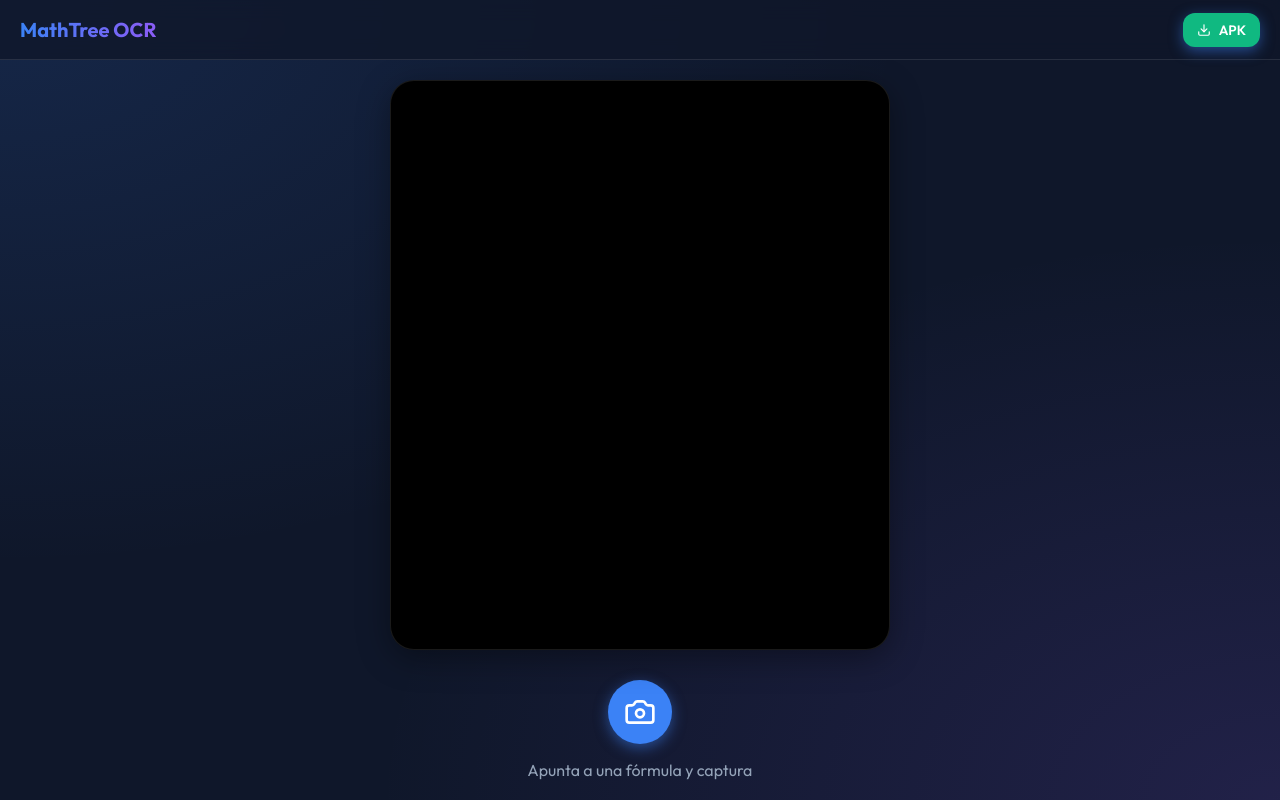
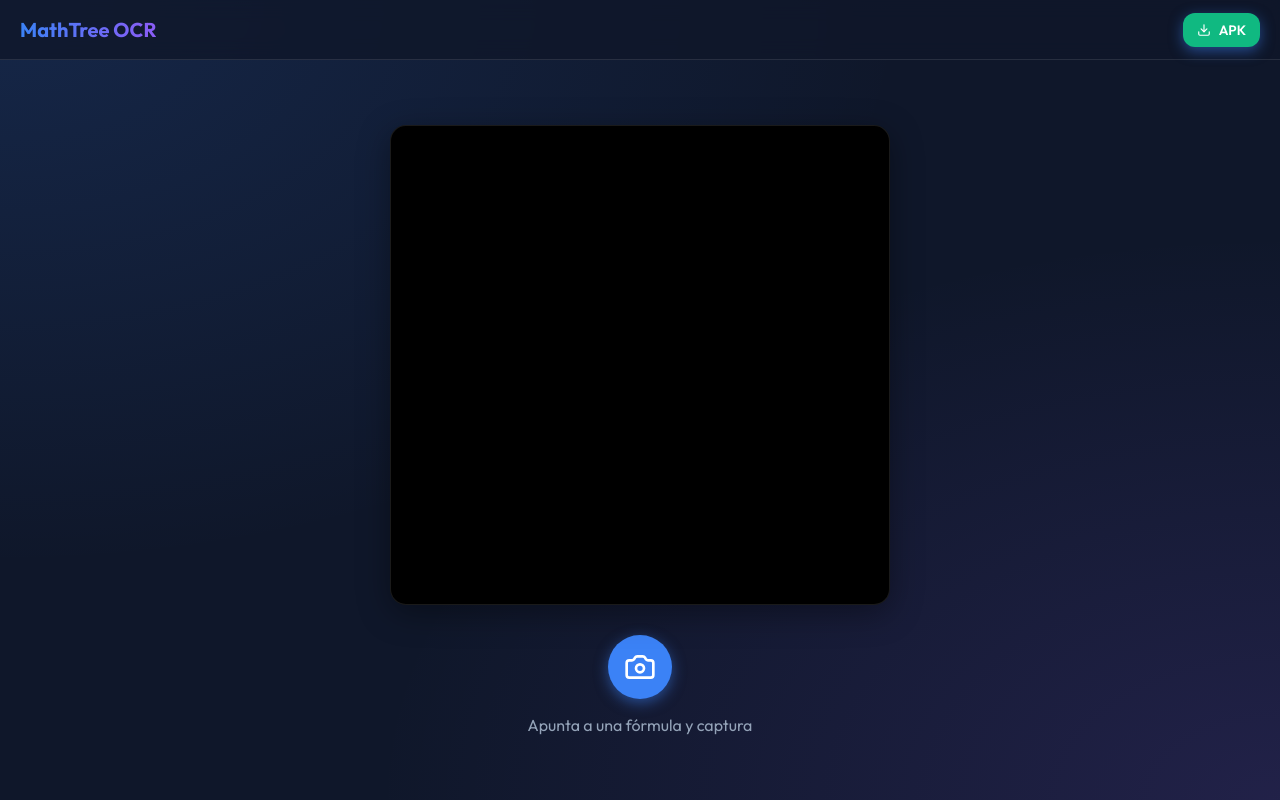
Before and after one commit to GameLooped/EscaneoDeExpresiones, a React (Vite) app: page / in a window 1280 px wide. Built offline with nearby package versions, Linux system fonts and the light colour scheme; no server answers.

Commit message:
style: optimize layout and responsiveness for mobile devices

```diff
--- a/src/App.tsx
+++ b/src/App.tsx
@@ -48,7 +48,7 @@
   };
 
   return (
-    <div className="app-container" style={{ width: '100%', height: '100vh', position: 'relative', display: 'flex', flexDirection: 'column' }}>
+    <div className="app-container" style={{ width: '100%', minHeight: '100dvh', position: 'relative', display: 'flex', flexDirection: 'column' }}>
 
       {/* APK Download Banner for mobile */}
       {showBanner && (
@@ -158,16 +158,18 @@
     padding: '4px',
   },
   header: {
-    height: '60px',
+    minHeight: '60px',
     display: 'flex',
     alignItems: 'center',
     justifyContent: 'space-between',
-    padding: '0 20px',
+    padding: '10px 20px',
     background: 'rgba(15, 23, 42, 0.8)',
     backdropFilter: 'blur(10px)',
     borderBottom: '1px solid rgba(255,255,255,0.1)',
     zIndex: 50,
-    position: 'relative'
+    position: 'relative',
+    flexWrap: 'wrap',
+    gap: '10px'
   },
   headerTitle: {
     fontSize: '1.25rem',
@@ -179,13 +181,14 @@
   },
   main: {
     flex: 1,
-    height: 'calc(100vh - 60px)',
+    display: 'flex',
+    flexDirection: 'column',
     position: 'relative',
     overflow: 'hidden',
   },
   editBg: {
     width: '100%',
-    height: '100%',
+    flex: 1,
     display: 'flex',
     alignItems: 'center',
     justifyContent: 'center',
--- a/src/components/CameraScanner.tsx
+++ b/src/components/CameraScanner.tsx
@@ -119,6 +119,7 @@
   videoWrapper: {
     width: '100%',
     maxWidth: '500px',
+    maxHeight: '60vh',
     aspectRatio: '3/4',
     overflow: 'hidden',
     position: 'relative',
@@ -126,6 +127,7 @@
     alignItems: 'center',
     justifyContent: 'center',
     backgroundColor: '#000',
+    borderRadius: '16px',
   },
   video: {
     width: '100%',
--- a/src/index.css
+++ b/src/index.css
@@ -29,7 +29,7 @@
   font-family: 'Outfit', sans-serif;
   background-color: var(--bg-color);
   color: var(--text-primary);
-  min-height: 100vh;
+  min-height: 100dvh;
   overflow: hidden;
   background-image:
     radial-gradient(at 0% 0%, rgba(59, 130, 246, 0.15) 0px, transparent 50%),
@@ -40,9 +40,16 @@
 
 #root {
   width: 100%;
-  height: 100vh;
+  height: 100dvh;
   display: flex;
   flex-direction: column;
+}
+
+@media (max-width: 600px) {
+  .btn {
+    padding: 10px 16px;
+    font-size: 0.9rem;
+  }
 }
 
 /* Glassmorphism Utilities */
```
